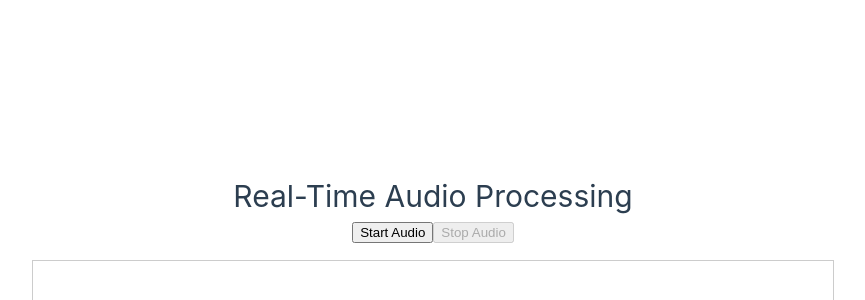
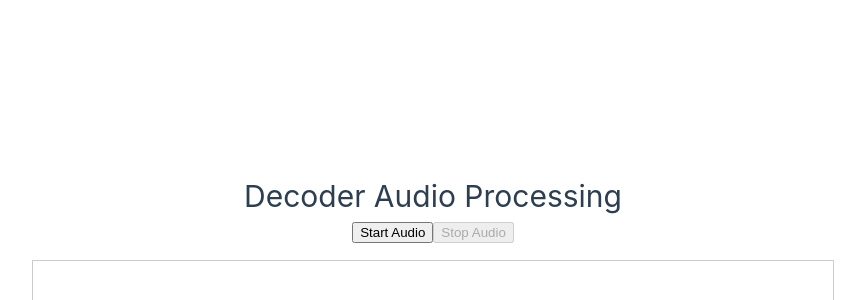
Before and after one commit to losimen/jingo, a Vue app: page /decoder-dynamic in a window 1280 px wide. Shown: the part 46-346 px from the top of the page, without its empty margins (0-865 px from the left). Built offline with nearby package versions, Linux system fonts and the light colour scheme; the HTML template or start-up script is replaced by a standard one.

Commit message:
decoder dynamic -t

```diff
--- a/src/views/DecoderDynamicView.vue
+++ b/src/views/DecoderDynamicView.vue
@@ -1,6 +1,6 @@
 <template>
   <main>
-    <h1>Real-Time Audio Processing</h1>
+    <h1>Decoder Audio Processing</h1>
     <button @click="startAudio">Start Audio</button>
     <button @click="stopAudio" :disabled="!isStreaming">Stop Audio</button>
     <canvas ref="canvas" width="800" height="300"></canvas>
@@ -62,7 +62,7 @@ function visualize() {
   if (!ctx) return
 
   function draw() {
-    if (!analyser || !dataArray || !isStreaming.value) return
+    if (!analyser || !dataArray || !isStreaming.value || !canvas.value || !ctx) return
 
     analyser.getByteTimeDomainData(dataArray)
 
```
